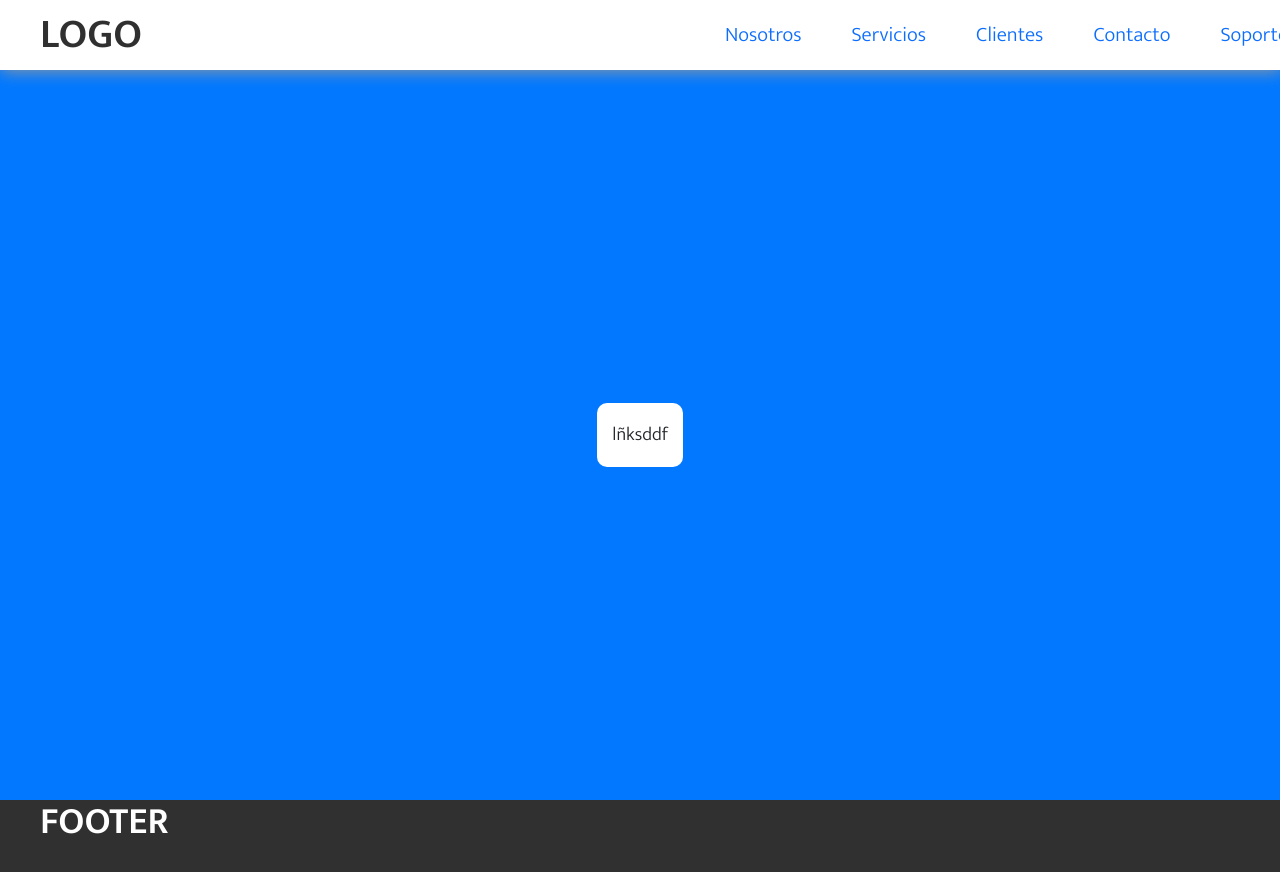
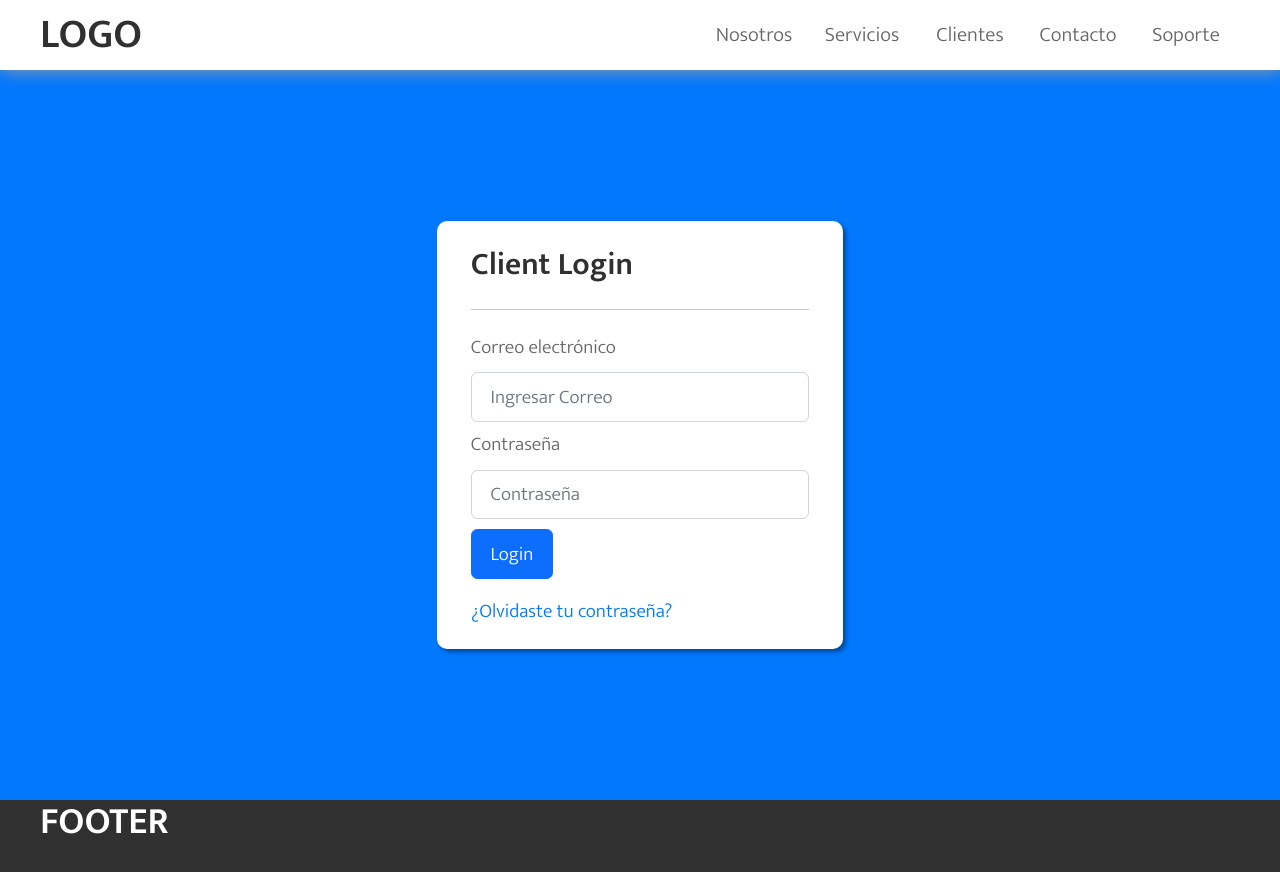
Before and after one commit to CharlieOrtiz/ing-ti, a React (Create React App) app: page /#/soporte in a window 1280 px wide. Shown: the top 872 px of the page. Built offline with nearby package versions, Linux system fonts and the light colour scheme.

Commit message:
Finish login design

```diff
--- a/src/components/Support/components/entry/Entry.js
+++ b/src/components/Support/components/entry/Entry.js
@@ -1,10 +1,13 @@
 import React from 'react'
+import { LoginForm } from '../login/LoginForm';
 import './entry.style.css';
 
 export const Entry = () => {
     return (
         <div className='entry-page'>
-            <div className='login-container'>lñksddf</div>
+            <div className='login-container'>
+                <LoginForm/>
+            </div>
         </div>
     )
 }
--- /dev/null
+++ b/src/components/Support/components/login/LoginForm.js
@@ -0,0 +1,41 @@
+import React from "react";
+import { Container, Row, Col, Form, Button } from "react-bootstrap";
+
+export const LoginForm = () => {
+	return (
+		<Container className="container-short form-login-container">
+			<Row>
+				<Col>
+					<h2>Client Login</h2>
+					<hr />
+					<Form className="login-form">
+						<Form.Group>
+							<Form.Label>Correo electrónico</Form.Label>
+							<Form.Control
+								type="email"
+								name="email"
+								placeholder="Ingresar Correo"
+								required
+							/>
+						</Form.Group>
+						<Form.Group>
+							<Form.Label>Contraseña</Form.Label>
+							<Form.Control
+								type="password"
+								name="password"
+								placeholder="Contraseña"
+								required
+							/>
+						</Form.Group>
+						<Button type="submit">Login</Button>
+					</Form>
+				</Col>
+			</Row>
+			<Row>
+				<Col>
+					<a href="#!">¿Olvidaste tu contraseña?</a>
+				</Col>
+			</Row>
+		</Container>
+	);
+};
--- a/src/styles/main.css
+++ b/src/styles/main.css
@@ -116,11 +116,16 @@ h5 {
     font-size: 1.2em;
 }
 
-p, span, label, a, select {
+p, span, label, a, select, input {
     font-family: "Mukta", Helvetica, Arial, sans-serif;
     font-size: 1.1em;
     font-weight: 300;
     color: var(--hardGray);
+}
+
+input.form-control, button.btn {
+    font-family: "Mukta", Helvetica, Arial, sans-serif;
+    font-size: 1.1em;
 }
 
 .app {
@@ -180,12 +185,15 @@ p, span, label, a, select {
     display: inline-block;
     width: 100%;
     height: 100%;
+    padding: 0;
+    color: var(--hardGray);
 }
 
 /* - MAIN - */
 .main-container {
     padding: calc(70px + 20px) calc((100vw - var(--pageWidth)) / 2) 20px;
     width: 100%;
+    min-height: 100vh;
    /* margin: 0 auto; */
 }
 
@@ -205,7 +213,6 @@ p, span, label, a, select {
 
 /* Landing */
 .landing-container {
-    height: 100vh;
     background-image: radial-gradient(var(--bannerColor), var(--hardBlue));
 }
 
@@ -311,17 +318,30 @@ p, span, label, a, select {
 
 /* --- SUPPORT --- */
 .support-container {
-    height: 100vh;
     background-color: var(--bannerColor);
     display: flex;
     justify-content: center;
     align-items: center;
 }
+
 /* Entry */
 .login-container {
-    padding: 20px 15px;
+    padding: 25px 15px;
     background-color: var(--white);
     border-radius: 10px;
+    box-shadow: 3px 3px 4px rgb(0 0 0 / 40%);
+}
+
+.form-login-container>*:not(:last-child) {
+    margin-bottom: 20px;
+}
+
+.login-form>*:not(:last-child) {
+    margin-bottom: 10px;
+}
+
+.login-container a {
+    color: var(--bannerColor);
 }
 
 /* FOOTER */
```
